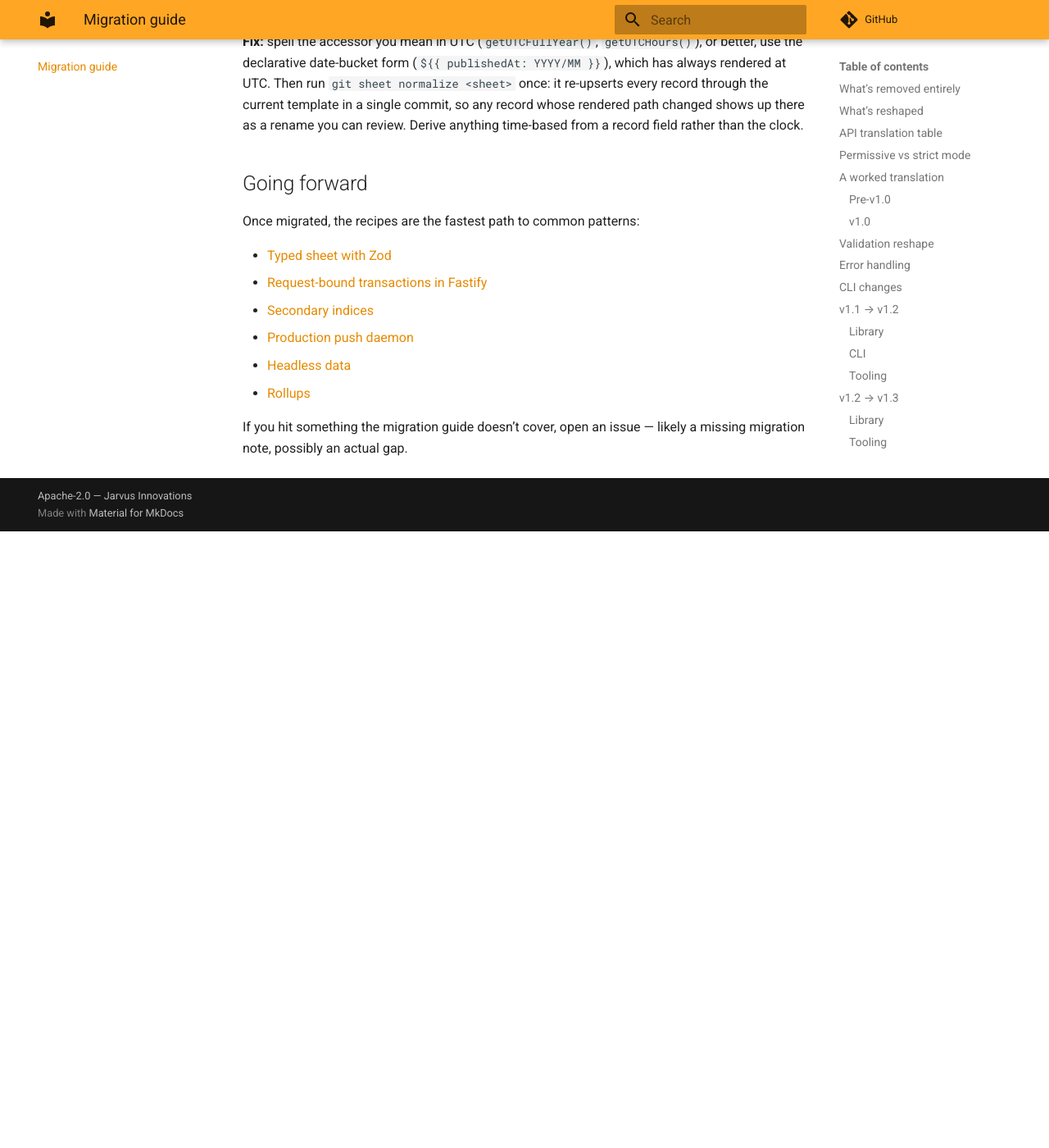
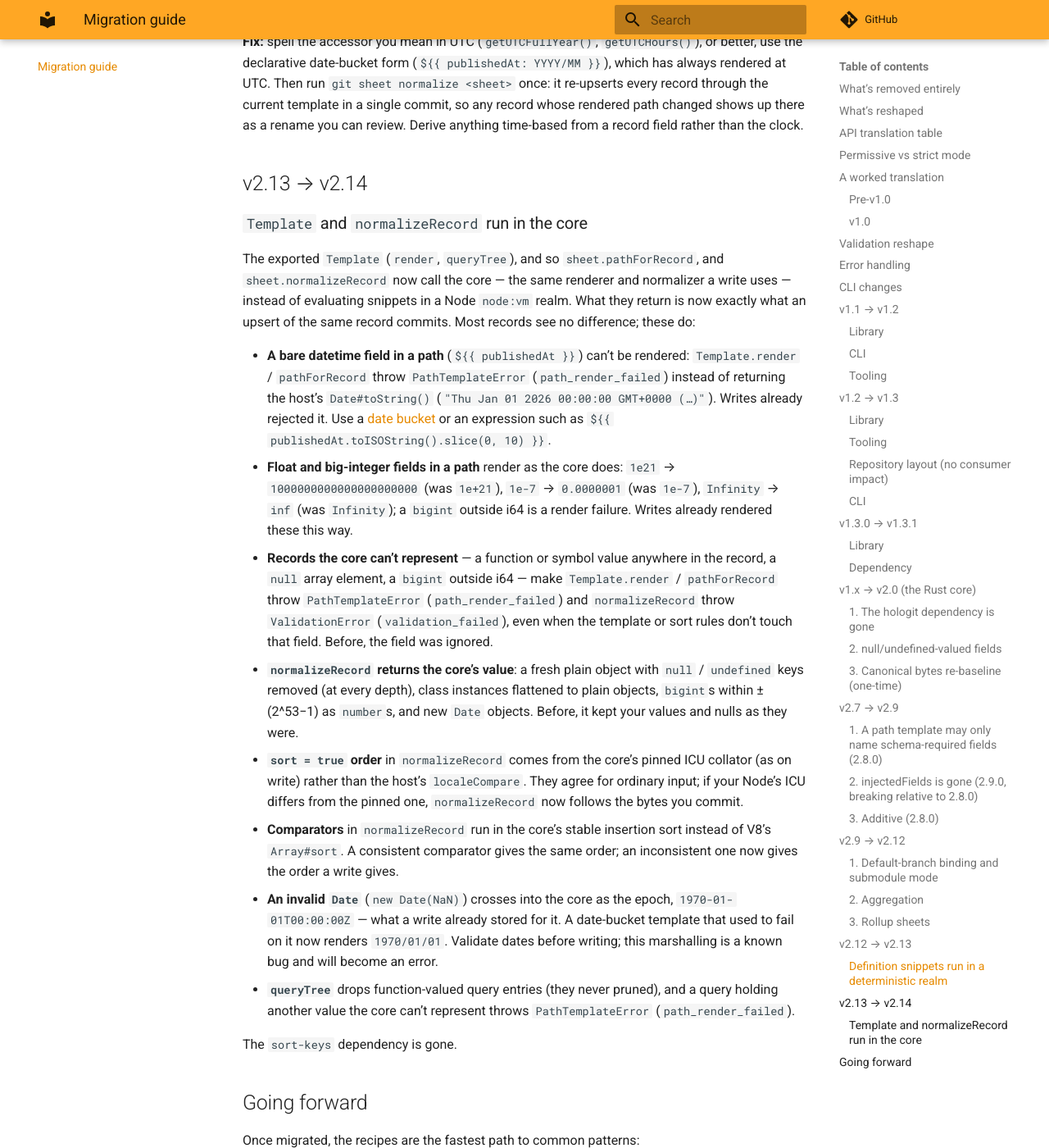
Before and after one commit to JarvusInnovations/gitsheets, an MkDocs documentation site: the page built from docs/migration-guide.md, in a window 1280 px wide and 1400 px high, scrolled down 13134 px. Shown: the whole window at 82% size. Built offline with MkDocs 1.6.1 and Material for MkDocs 9.7.7, drawn with Linux system fonts in a browser that asks for light colours; comment, search, counter and statistics services are not loaded; before the commit the page ends 13782 px from its top, so only the background shows below that.

Commit message:
docs: document core-routed Template and normalizeRecord (v2.14 migration)
API reference notes that Template.render / queryTree and normalizeRecord
run in the core; the migration guide's v2.13 -> v2.14 entry lists every
observable change; CLAUDE.md drops sort-keys and node:vm from the
retained JS deps.

Co-Authored-By: Claude Opus 5.5 <noreply@anthropic.com>
Claude-Session: https://claude.ai/code/session_013bS1t58BgthzfR3EtAeRT2

```diff
--- a/docs/api.md
+++ b/docs/api.md
@@ -131,7 +131,7 @@ const store = await openStore(repo, {
 | `sheet.loadBody(record)` | `Promise<T>` — hydrate a body-less record (content-typed sheets) |
 | `sheet.refresh()` | Rebind this sheet's read snapshot to the default branch's current tree (out-of-band movement; own commits auto-refresh) |
 | `sheet.pathForRecord(record)` | `Promise<string>` — rendered path, no write |
-| `sheet.normalizeRecord(record)` | `Promise<T>` — canonical form, no write |
+| `sheet.normalizeRecord(record)` | `Promise<T>` — canonical form, no write: the core's normalization of the marshalled record (array order and key order exactly as a write commits them; `null` keys dropped; unrepresentable values throw `ValidationError`) |
 
 ### Writing
 
@@ -345,6 +345,8 @@ Consumers switch on `instanceof` or `err.code` — never on `err.message`.
 
 `Template.fromString(s)` — parse + cache. Most consumers don't construct `Template` directly; it's exposed for advanced use cases (path template diagnostics, custom queryTree integrations). `getFieldNames()` lists every field the template may read (expression identifiers included, best-effort); `getStaticFieldNames()` lists only the plain / recursive references and date-bucket base fields — the set the open-time [template check](path-templates.md#template-fields-must-be-schema-required) requires the schema to list.
 
+`render(record)` and `queryTree(tree, query)` run in the core — the same renderer a write uses, expression components included — so `Template.render`, `sheet.pathForRecord`, and the path an upsert commits always agree. Each compiled template holds its own engine; the `fromString` cache is per thread (a worker thread compiles its own).
+
 → [path templates doc](path-templates.md) · [`specs/behaviors/path-templates.md`](https://github.com/JarvusInnovations/gitsheets/blob/develop/specs/behaviors/path-templates.md)
 
 ## Utility
--- a/docs/migration-guide.md
+++ b/docs/migration-guide.md
@@ -381,6 +381,23 @@ Path-template expression components (`${{ … }}`) and raw-JS sort comparators (
 
 **Fix:** spell the accessor you mean in UTC (`getUTCFullYear()`, `getUTCHours()`), or better, use the declarative date-bucket form (`${{ publishedAt: YYYY/MM }}`), which has always rendered at UTC. Then run `git sheet normalize <sheet>` once: it re-upserts every record through the current template in a single commit, so any record whose rendered path changed shows up there as a rename you can review. Derive anything time-based from a record field rather than the clock.
 
+## v2.13 → v2.14
+
+### `Template` and `normalizeRecord` run in the core
+
+The exported `Template` (`render`, `queryTree`), and so `sheet.pathForRecord`, and `sheet.normalizeRecord` now call the core — the same renderer and normalizer a write uses — instead of evaluating snippets in a Node `node:vm` realm. What they return is now exactly what an upsert of the same record commits. Most records see no difference; these do:
+
+- **A bare datetime field in a path** (`${{ publishedAt }}`) can't be rendered: `Template.render` / `pathForRecord` throw `PathTemplateError` (`path_render_failed`) instead of returning the host's `Date#toString()` (`"Thu Jan 01 2026 00:00:00 GMT+0000 (…)"`). Writes already rejected it. Use a [date bucket](path-templates.md#date-buckets) or an expression such as `${{ publishedAt.toISOString().slice(0, 10) }}`.
+- **Float and big-integer fields in a path** render as the core does: `1e21` → `1000000000000000000000` (was `1e+21`), `1e-7` → `0.0000001` (was `1e-7`), `Infinity` → `inf` (was `Infinity`); a `bigint` outside i64 is a render failure. Writes already rendered these this way.
+- **Records the core can't represent** — a function or symbol value anywhere in the record, a `null` array element, a `bigint` outside i64 — make `Template.render` / `pathForRecord` throw `PathTemplateError` (`path_render_failed`) and `normalizeRecord` throw `ValidationError` (`validation_failed`), even when the template or sort rules don't touch that field. Before, the field was ignored.
+- **`normalizeRecord` returns the core's value**: a fresh plain object with `null` / `undefined` keys removed (at every depth), class instances flattened to plain objects, `bigint`s within ±(2^53−1) as `number`s, and new `Date` objects. Before, it kept your values and nulls as they were.
+- **`sort = true` order** in `normalizeRecord` comes from the core's pinned ICU collator (as on write) rather than the host's `localeCompare`. They agree for ordinary input; if your Node's ICU differs from the pinned one, `normalizeRecord` now follows the bytes you commit.
+- **Comparators** in `normalizeRecord` run in the core's stable insertion sort instead of V8's `Array#sort`. A consistent comparator gives the same order; an inconsistent one now gives the order a write gives.
+- **An invalid `Date`** (`new Date(NaN)`) crosses into the core as the epoch, `1970-01-01T00:00:00Z` — what a write already stored for it. A date-bucket template that used to fail on it now renders `1970/01/01`. Validate dates before writing; this marshalling is a known bug and will become an error.
+- **`queryTree`** drops function-valued query entries (they never pruned), and a query holding another value the core can't represent throws `PathTemplateError` (`path_render_failed`).
+
+The `sort-keys` dependency is gone.
+
 ## Going forward
 
 Once migrated, the recipes are the fastest path to common patterns:
```
Also changed, not shown: CLAUDE.md (+1 -1 lines).
